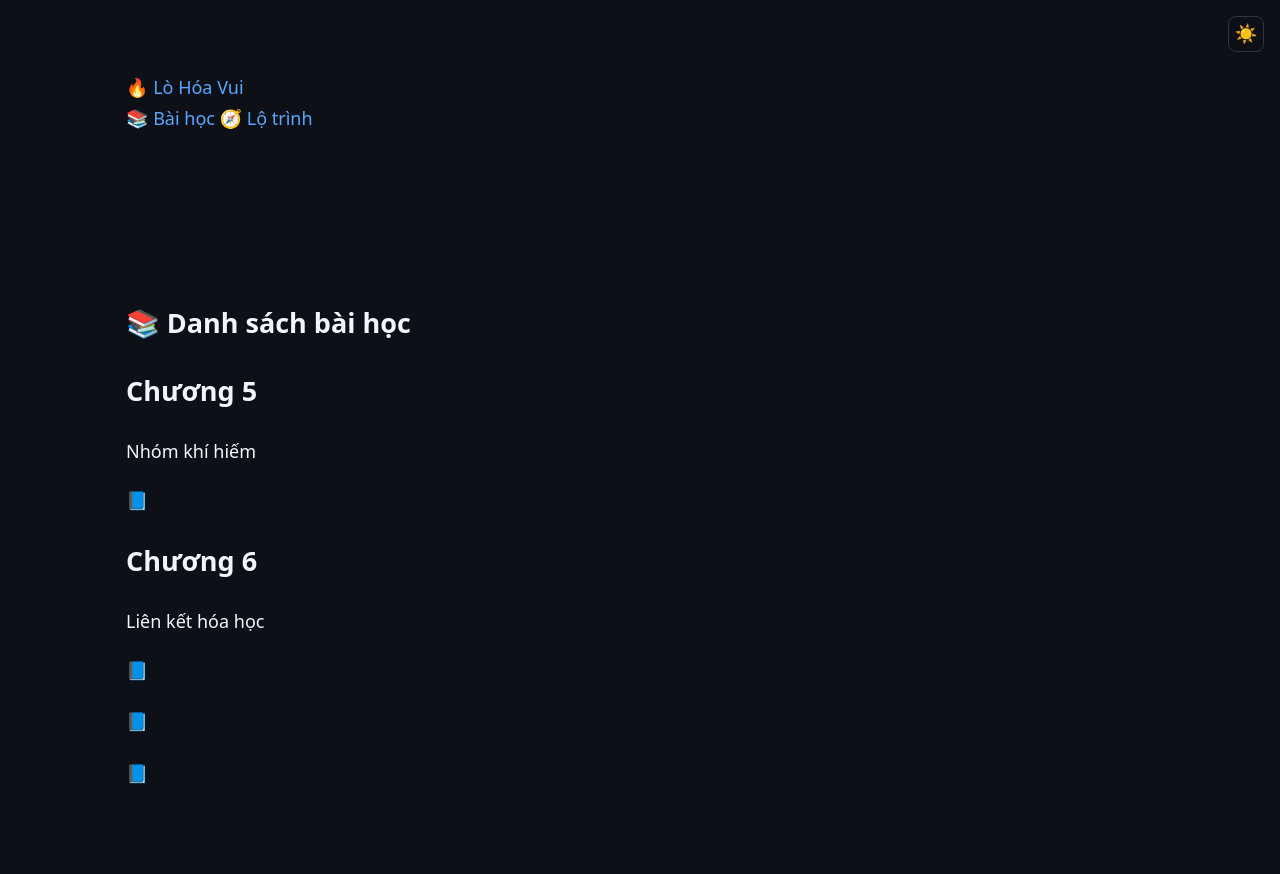
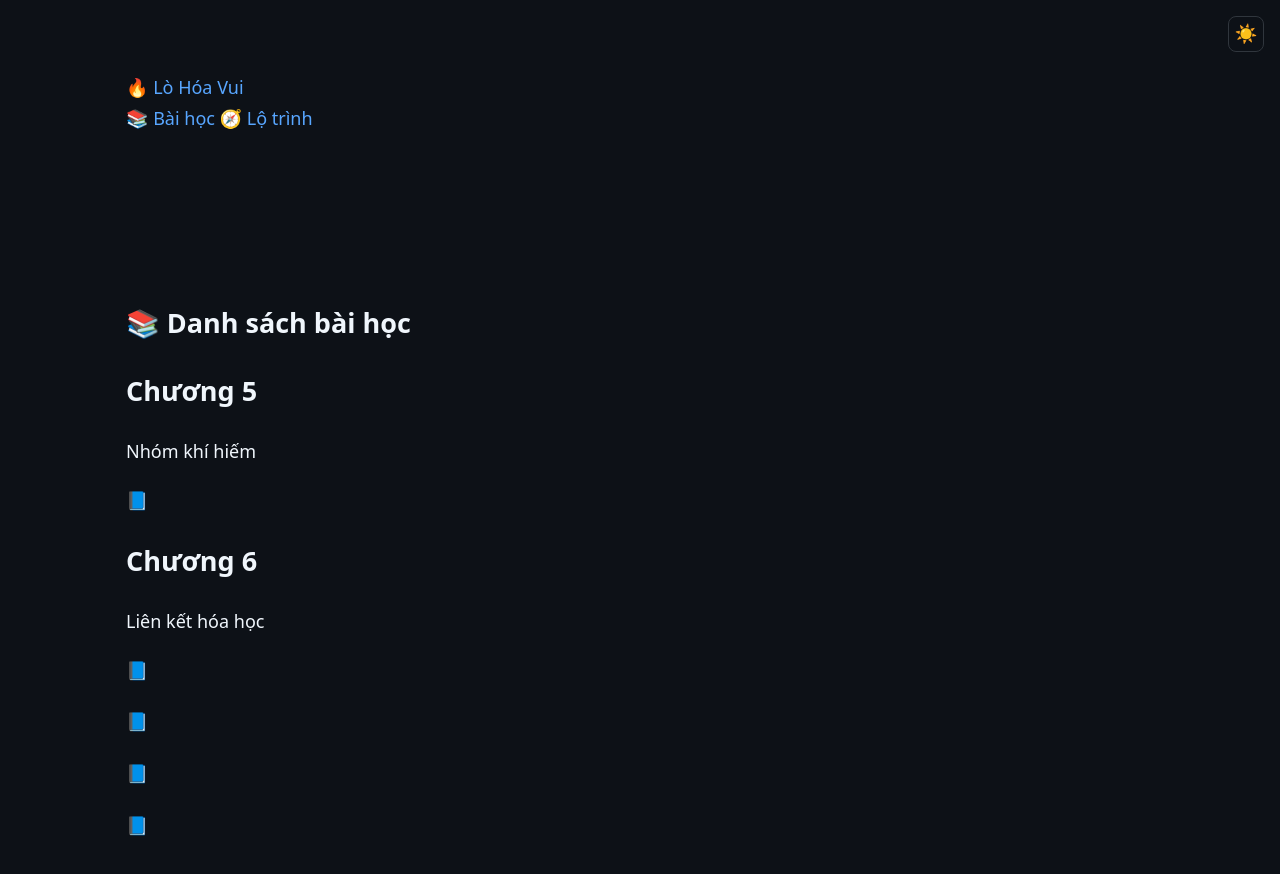
Before and after one commit to taykhoa/quiz-test, a Nuxt app: page /lessons in a window 1280 px wide. Shown: the top 874 px of the page. Built offline with nearby package versions, Linux system fonts and the light colour scheme.

Commit message:
Fix lesson list for chapter 6

```diff
--- a/app/data/lesson.ts
+++ b/app/data/lesson.ts
@@ -20,8 +20,20 @@ export const lessonGroups = [
   title: "Liên kết hóa học",
   lessons: [
     {
+      slug: "6-19-ai-luc-electron",
+      code: "6.19",
+      title: "Ái lực electron",
+      fullTitle: "6.19. Ái lực electron",
+      icon: "⚡",
+      description: "Mức độ sẵn sàng nhận electron của nguyên tử"
+    },
+    {
       slug: "6-20-ionic-radius",
-      title: "6.20. Xu hướng tuần hoàn – Bán kính ion",
+      code: "6.20",
+      title: "Bán kính ion",
+      fullTitle: "6.20. Xu hướng tuần hoàn – Bán kính ion",
+      icon: "📏",
+      description: "Sự thay đổi kích thước ion khi tạo thành ion"
     },
     {
       slug: "6-21",
```
Lines whose indentation alone changed are shown as unchanged.
